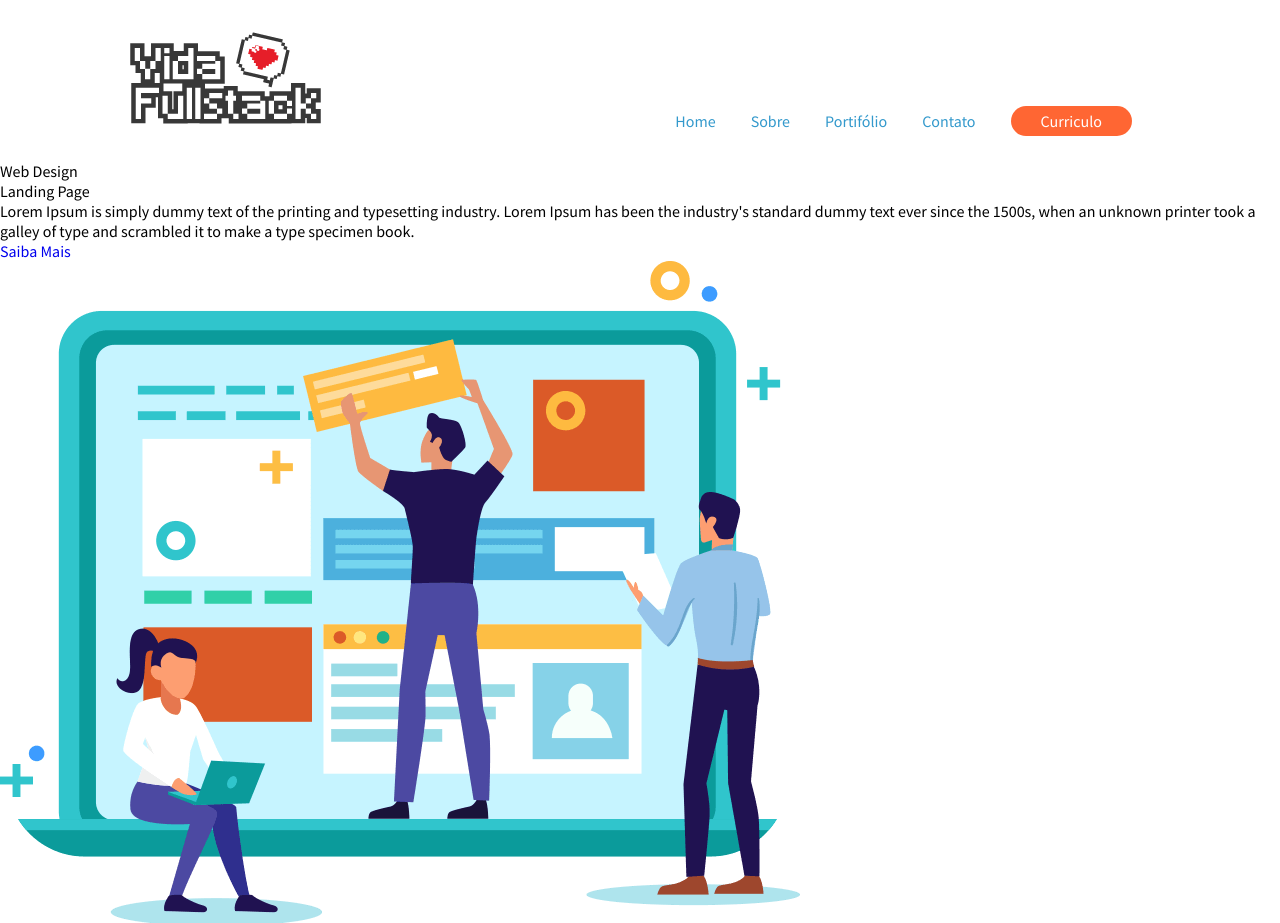
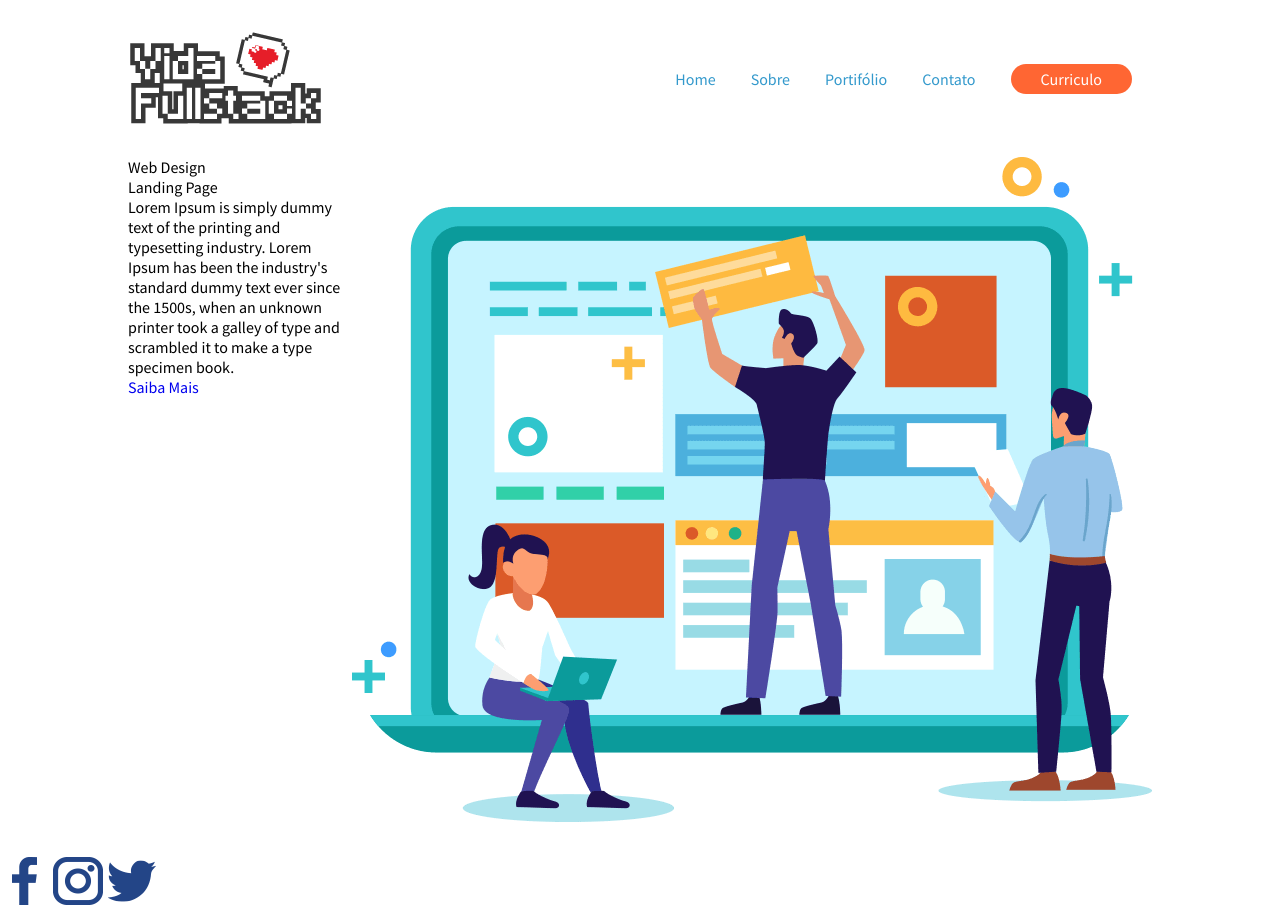
Before and after one commit to NandoHolder/Modulo-css, a plain HTML site: page Index.html in a window 1280 px wide. Shown: the top 923 px of the page. Drawn offline with Linux system fonts and the light colour scheme; a web font is replaced by a local one.

Commit message:
atualização FlexBox

```diff
--- a/Index.html
+++ b/Index.html
@@ -14,11 +14,14 @@
 
 <body>
     <!--HEADER-->
-    <header>
-      <img src="./images/logo.png"  alt="Logo">
+    <header class="container">
+ <section class="row">
+
+        <img src="./images/logo.png"  alt="Logo">
 
                <!--MENU DO SITE-->
-      <nav>
+
+      <nav >
         <ul>
             <li> <a href="#"> Home </a> </li>
 
@@ -26,22 +29,22 @@
 
             <li> <a href="#"> Portifólio </a> </li>
 
-            <li> <a href="#"> Contato </a> </li>
+            <li> <a href="#" > Contato </a> </li>
 
             <li> <a href="#" class="btn btn-laranja"> Curriculo </a> </li>
         </ul>
-    </nav>
+      </nav>
                <!--END MENU DO SITE-->
-
-    </header>
+   </section>
+        </header>
     <!--END HEADER-->
 
  <!--Container-->
-<main>
+
+ <main class="container">
 
 <!--Conteudo do site-->
-    <section>
-<!--Conteudo texto do site-->
+    <section class="row">
         <article>
 
             <h1>Web Design</h1>
--- a/css/header.css
+++ b/css/header.css
@@ -1,11 +1,11 @@
-header{
 
-    width: 1024px;
-    margin: 30px auto;
+
+header section{
+
     display: flex;
     flex-direction: row;
     justify-content: space-between;
-    align-items:baseline;
+    align-items:center;
 
 }
 
--- a/css/style.css
+++ b/css/style.css
@@ -12,3 +12,14 @@
      text-decoration: none;
      font-family:  'Source Sans Pro', sans-serif;
 }
+
+.container{
+    width: 1024px;
+    margin: 30px auto;
+    display: flex;
+    flex-direction: column;
+}
+ .row{
+    display: flex;
+    flex-direction: row;
+ }
```
